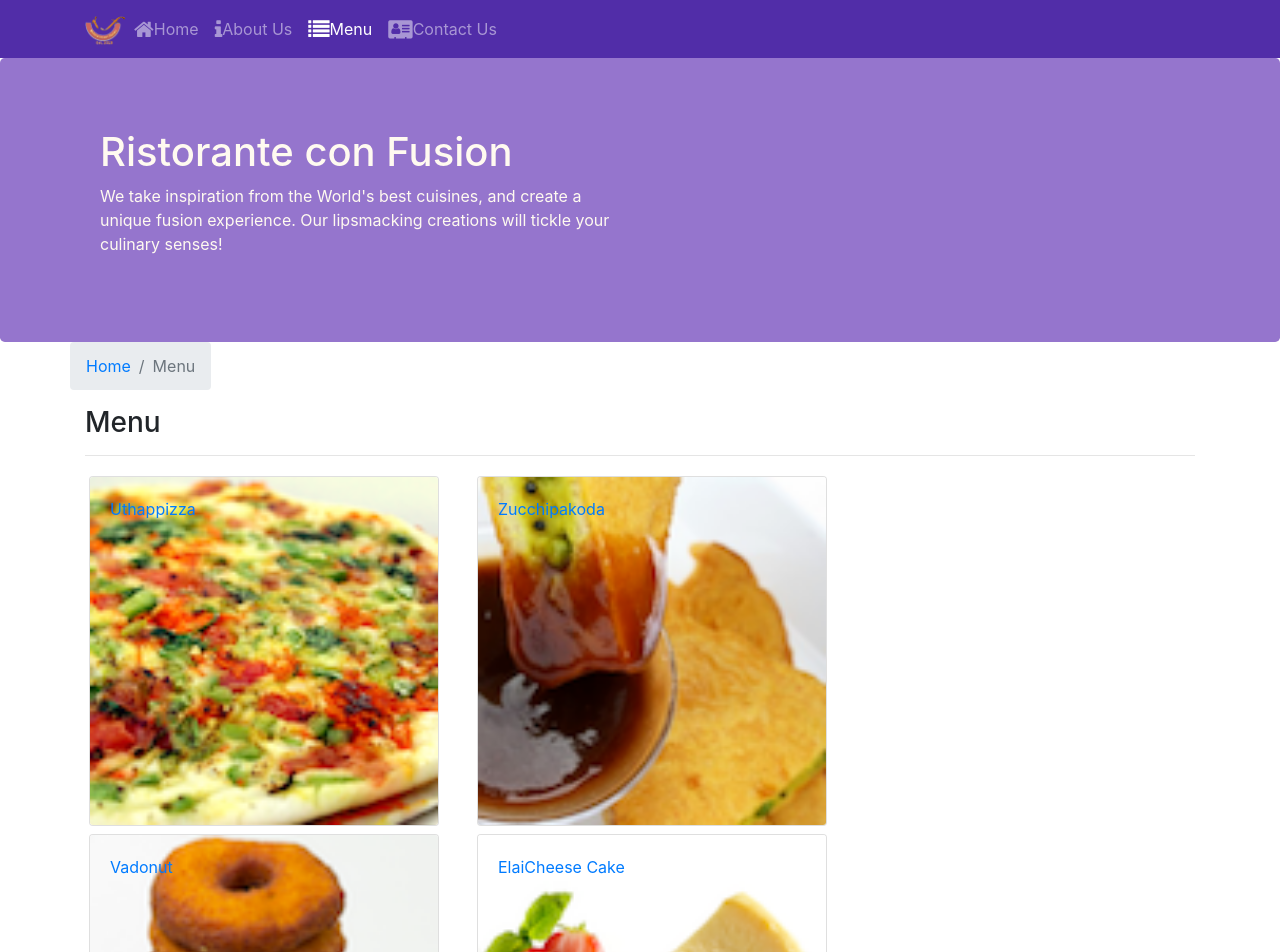
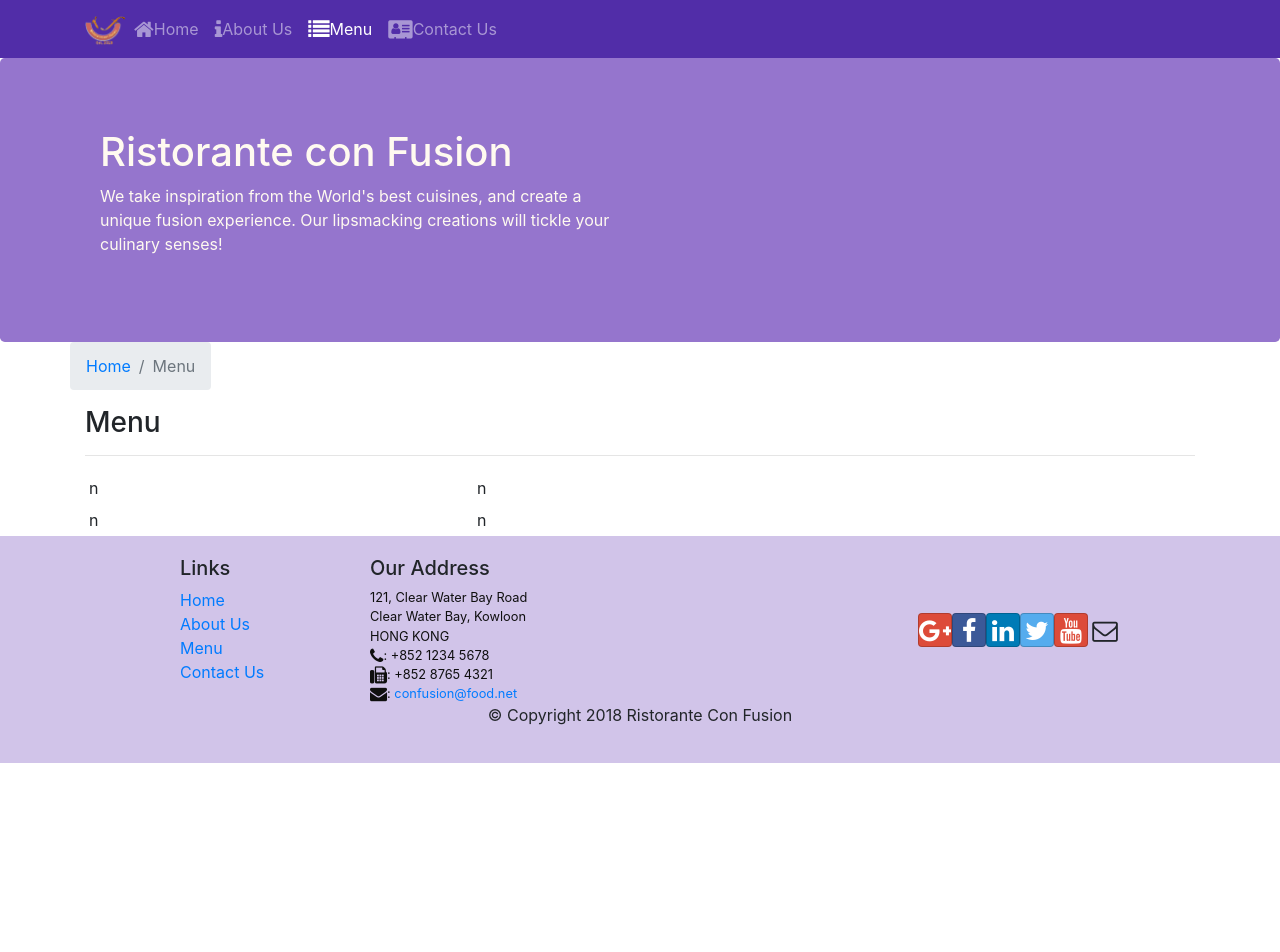
Before and after one commit to NikhilLobo/confusion, a React (Create React App) app: page /menu in a window 1280 px wide. Shown: the top 952 px of the page. After the commit the page ends 800 px from the top, so only its background shows below. Built offline with nearby package versions, Linux system fonts and the light colour scheme.

Commit message:
Menu changed

```diff
--- a/src/components/MenuComponent.js
+++ b/src/components/MenuComponent.js
@@ -22,7 +22,7 @@ import { Card, CardImg, CardImgOverlay, CardTitle,Breadcrumb,BreadcrumbItem } fr
         const menu = props.dishes.map((dish) => {
             return (
                 <div className="col-md-4 m-1"  key={dish.id}>
-                    <RenderMenuItem dish={dish} />
+              n
                 </div>
             );
         });
```
